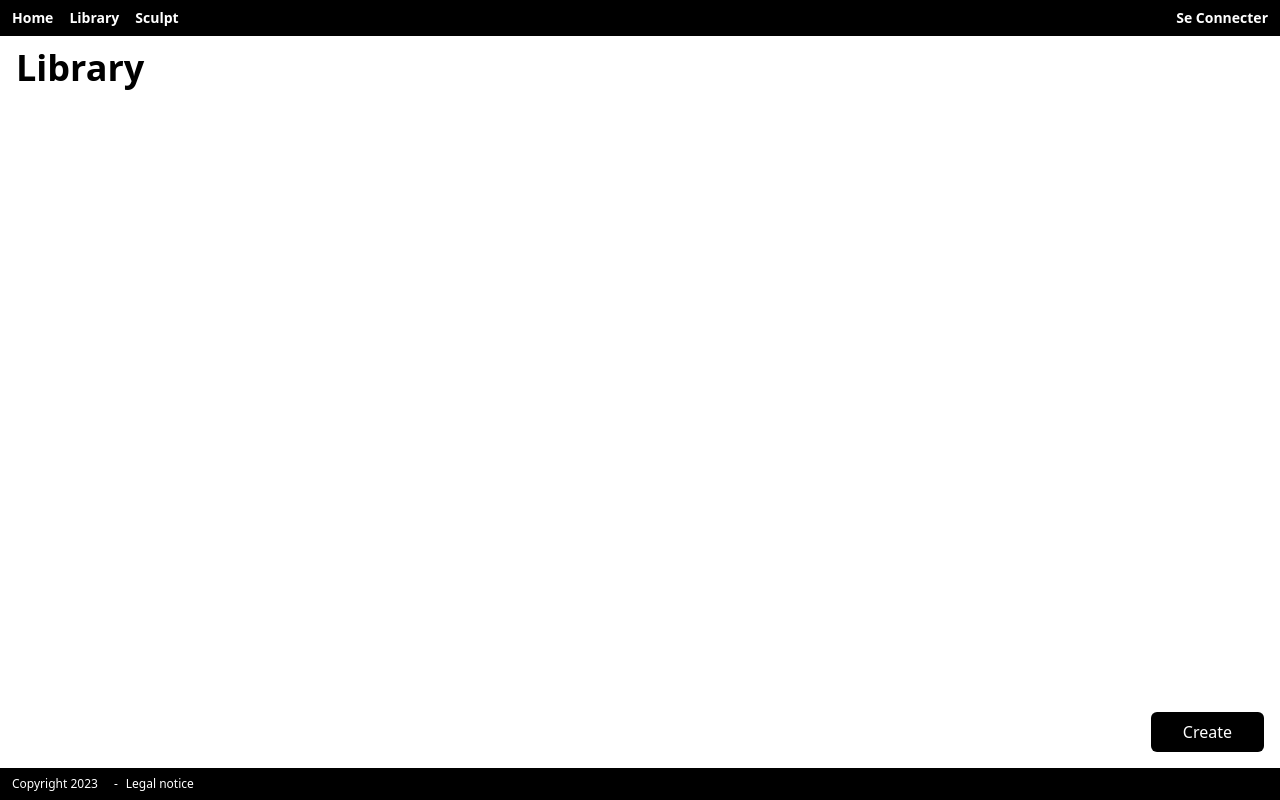
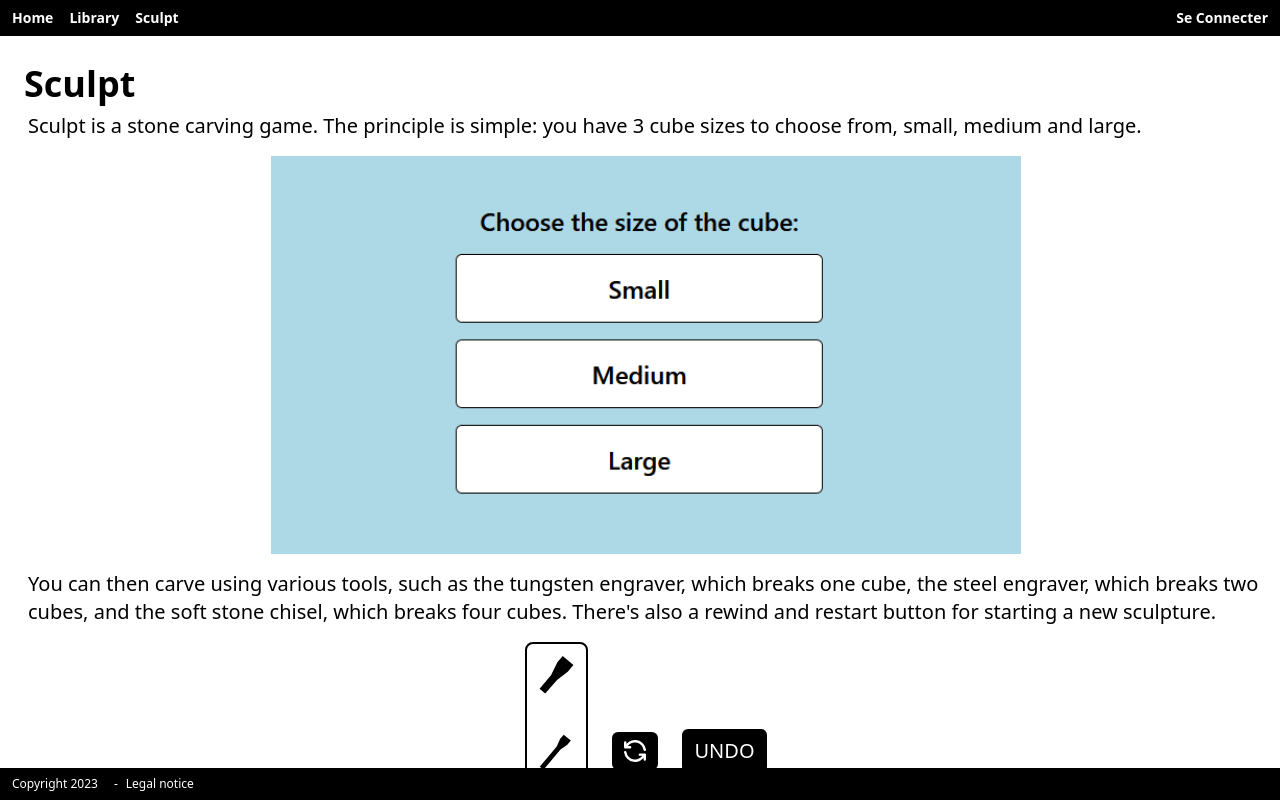
Before and after one commit to https-github-com-Sae501/Sae_501, a Next.js app: page / in a window 1280 px wide. Built offline with nearby package versions, Linux system fonts and the light colour scheme.

Commit message:
changement page home

```diff
--- a/app/components/header.tsx
+++ b/app/components/header.tsx
@@ -23,10 +23,10 @@
       <div className="flex justify-between items-center p-2 px-3 bg-black text-white w-full">
         <div className=" flex flex-row gap-4">
           <div className="text-sm font-semibold">
-            <Link href="/home">Home</Link>
+            <Link href="/">Home</Link>
           </div>
           <div className="text-sm font-semibold">
-            <Link href="/">Library</Link>
+            <Link href="./library">Library</Link>
           </div>
           <div className="text-sm font-semibold">
             <Link href="./sculpt">Sculpt</Link>
--- a/app/page.tsx
+++ b/app/page.tsx
@@ -1,9 +1,9 @@
-import LibraryPage from "./library/page"
+import Acceuil from "./home/page"
 
 export default function Home() {
   return (
     <main className="flex min-h-screen flex-col items-center justify-between">
-        <LibraryPage></LibraryPage>
+        <Acceuil></Acceuil>
     </main>
   )
 }
```
